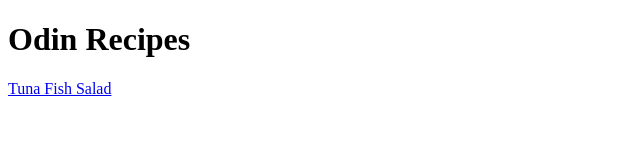
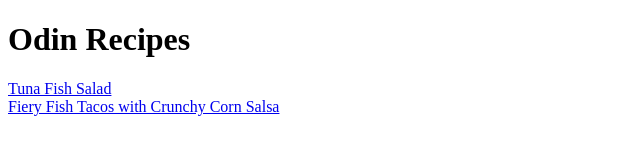
Before and after one commit to hamzazouhar/odin-recipes, a plain HTML site: page index.html in a window 1280 px wide. Shown: the whole page, without its empty margins (0-640 px from the left). Drawn offline with Linux system fonts and the light colour scheme.

Commit message:
Added a new recipe link to Homepage

```diff
--- a/index.html
+++ b/index.html
@@ -5,6 +5,7 @@
     </head>
     <body>
         <h1>Odin Recipes</h1>
-        <a href="../odin-recipes/recipes/tuna-fish-salad.html">Tuna Fish Salad</a>
+        <a href="../odin-recipes/recipes/tuna-fish-salad.html">Tuna Fish Salad</a><br>
+        <a href="../odin-recipes/recipes/Fiery-Fish-Tacos-with-Crunchy-Corn-Salsa.html">Fiery Fish Tacos with Crunchy Corn Salsa</a>
     </body>
 </html>
```
